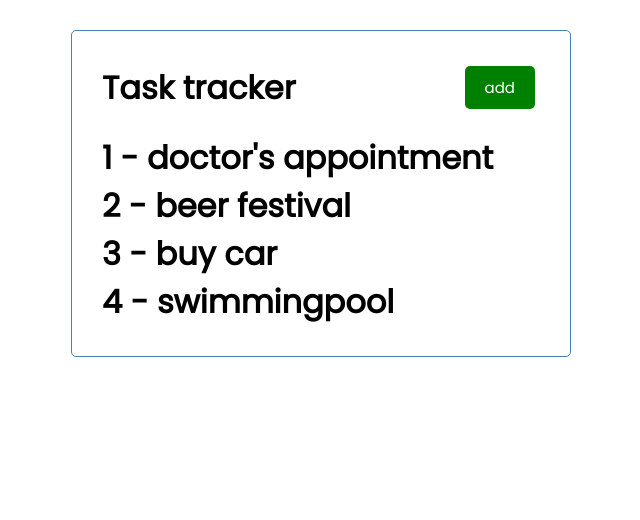
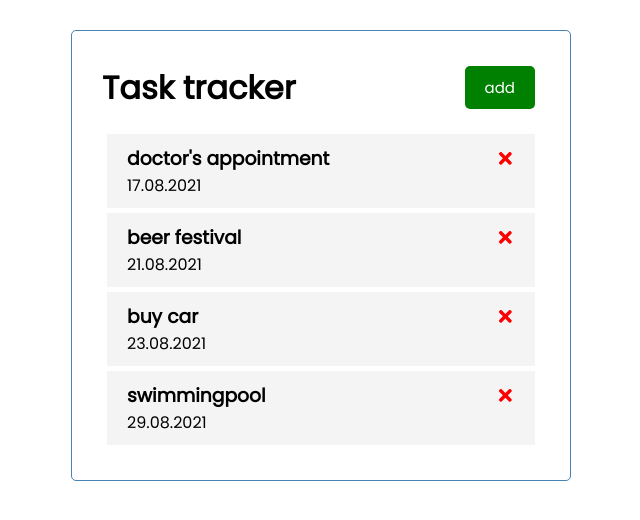
Before and after one commit to tss-legal-code/reactjs-crash-course, a React (Create React App) app: page / in a window 1280 px wide. Shown: the top 520 px of the page, without its empty margins (319-959 px from the left). Built offline with nearby package versions, Linux system fonts and the light colour scheme.

Commit message:
task deletion works

```diff
--- a/package.json
+++ b/package.json
@@ -1,4 +1,4 @@
- {
+{
   "name": "reactjs-crash-course",
   "version": "0.1.0",
   "private": true,
@@ -8,6 +8,7 @@
     "@testing-library/user-event": "^12.8.3",
     "react": "^17.0.2",
     "react-dom": "^17.0.2",
+    "react-icons": "^4.2.0",
     "react-scripts": "4.0.3",
     "web-vitals": "^1.1.2"
   },
--- a/src/App.js
+++ b/src/App.js
@@ -3,10 +3,53 @@
 import { useState } from 'react' // initailly - for Tasks
 
 function App() {
+    // context API, Redux///
+    const [tasks, setTasks] = useState(
+        [
+            {
+                id: 1,
+                text: "doctor's appointment",
+                day: "17.08.2021",
+                reminder: true,
+            },
+            {
+                id: 2,
+                text: "beer festival",
+                day: "21.08.2021",
+                reminder: true,
+            },
+            {
+                id: 3,
+                text: "buy car",
+                day: "23.08.2021",
+                reminder: false,
+            },
+            {
+                id: 4,
+                text: "swimmingpool",
+                day: "29.08.2021",
+                reminder: true,
+            },
+
+        ]
+
+    );
+
+    // delete task
+
+    const deleteTask = (id) => {
+        setTasks(
+            tasks.filter(
+                element => element.id !== id
+            )
+        )
+
+    }
+
     return (
         <div className="container">
-            <Header  />
-            <Tasks />
+            <Header />
+            <Tasks tasks={tasks} onDelete={deleteTask} />
         </div>
     );
 }
--- a/src/components/Task.js
+++ b/src/components/Task.js
@@ -1,11 +1,14 @@
 import React from 'react'
+import {FaTimes} from "react-icons/fa"
 
-const Task = () => {
+const Task = ({task, onDelete}) => {
+    // console.log(onDelete);
     return (
-        <div>
-
+        <div className="task">
+            <h3>{task.text} <FaTimes  style={{color: "red", cursor: "pointer"}}  onClick={() => onDelete(task.id)} /></h3>
+            <p>{task.day}</p>
         </div>
     )
 }
 
-export default Task;
+export default Task
--- a/src/components/Tasks.js
+++ b/src/components/Tasks.js
@@ -1,46 +1,10 @@
 import React from 'react'
-import { useState } from 'react'
+import Task from './Task'
 
-const Tasks = () => {
-
-    // context API, Redux///
-    const [tasks, setTasks] = useState(
-        [
-            {
-                id: 1,
-                text: "doctor's appointment",
-                day: "17.08.2021",
-                reminder: true,
-            },
-            {
-                id: 2,
-                text: "beer festival",
-                day: "21.08.2021",
-                reminder: true,
-            },
-            {
-                id: 3,
-                text: "buy car",
-                day: "23.08.2021",
-                reminder: false,
-            },
-            {
-                id: 4,
-                text: "swimmingpool",
-                day: "29.08.2021",
-                reminder: true,
-            },
-
-        ]
-
-    );
-
-
+const Tasks = ({tasks, onDelete}) => {
     return (
         <>
-            {tasks.map(
-                (task) =>
-                    (<h1 key={task.id}>{task.id} - {task.text}</h1>)
+            {tasks.map( task => <Task key={task.id} task={task} onDelete={onDelete} />
             )}
         </>
     )
```
Also changed, not shown: 1 other file (tests, documents, lock files or other folders).
